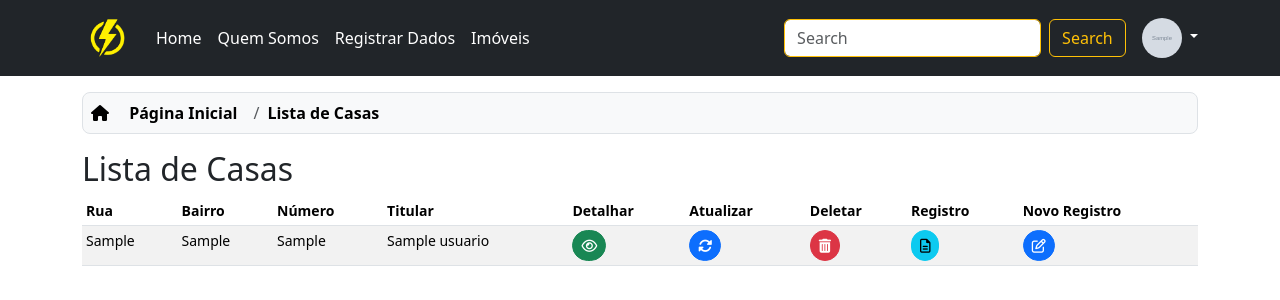
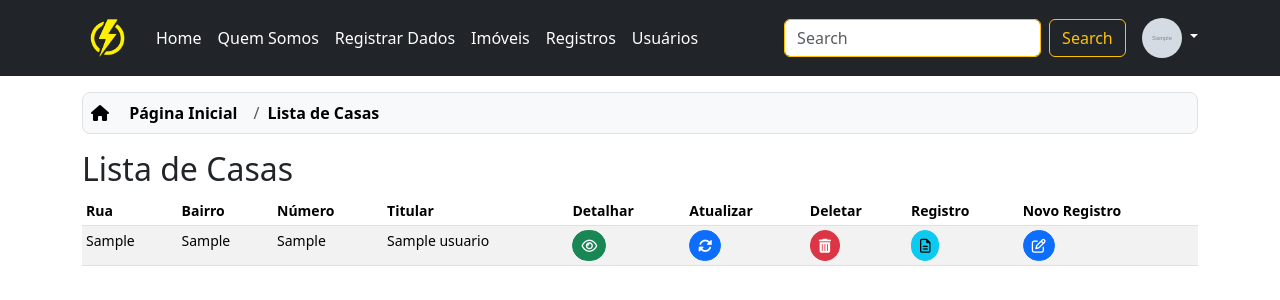
Before and after one commit to willianjonhy05/energy, a Django app: page /todas-casas/ in a window 1280 px wide. Shown: the top 300 px of the page. Run offline with Django 5.2, Linux system fonts and the light colour scheme; a user stored in the database is signed in; tables that the repository leaves empty hold one stand-in row (values such as "Sample post"); grey boxes marked "Sample" are stand-in pictures; some libraries are stand-ins or nearby versions.

Commit message:
modified:   templates/base.html

```diff
--- a/templates/base.html
+++ b/templates/base.html
@@ -50,13 +50,21 @@
                             <a class="nav-link active" href="{% url 'cadastrar-registro' %}">Registrar Dados</a>
                         </li>
                         <li class="nav-item">
-                            {% if self.request.user.is_superuser %}
-                            <a class="nav-link active" href="{% url 'todas-casas' %}">Imóveis</a>
+                            {% if request.user.is_superuser %}
+                                <a class="nav-link active" href="{% url 'todas-casas' %}">Imóveis</a>
                             {% else %}
-                            <a class="nav-link active" href="{% url 'casas' %}">Imóveis</a>
+                                <a class="nav-link active" href="{% url 'casas' %}">Imóveis</a>
                             {% endif %}
                         </li>
+                        {% if request.user.is_superuser %}
+                        <li class="nav-item">
+                            <a class="nav-link active" href="#">Registros</a>
+                        </li>
+                        <li class="nav-item">
+                            <a class="nav-link active" href="#">Usuários</a>
+                        </li>
                         {% endif %}
+                    {% endif %}
 
                     </ul>
                     <form class="d-flex mx-3" role="search">
```
